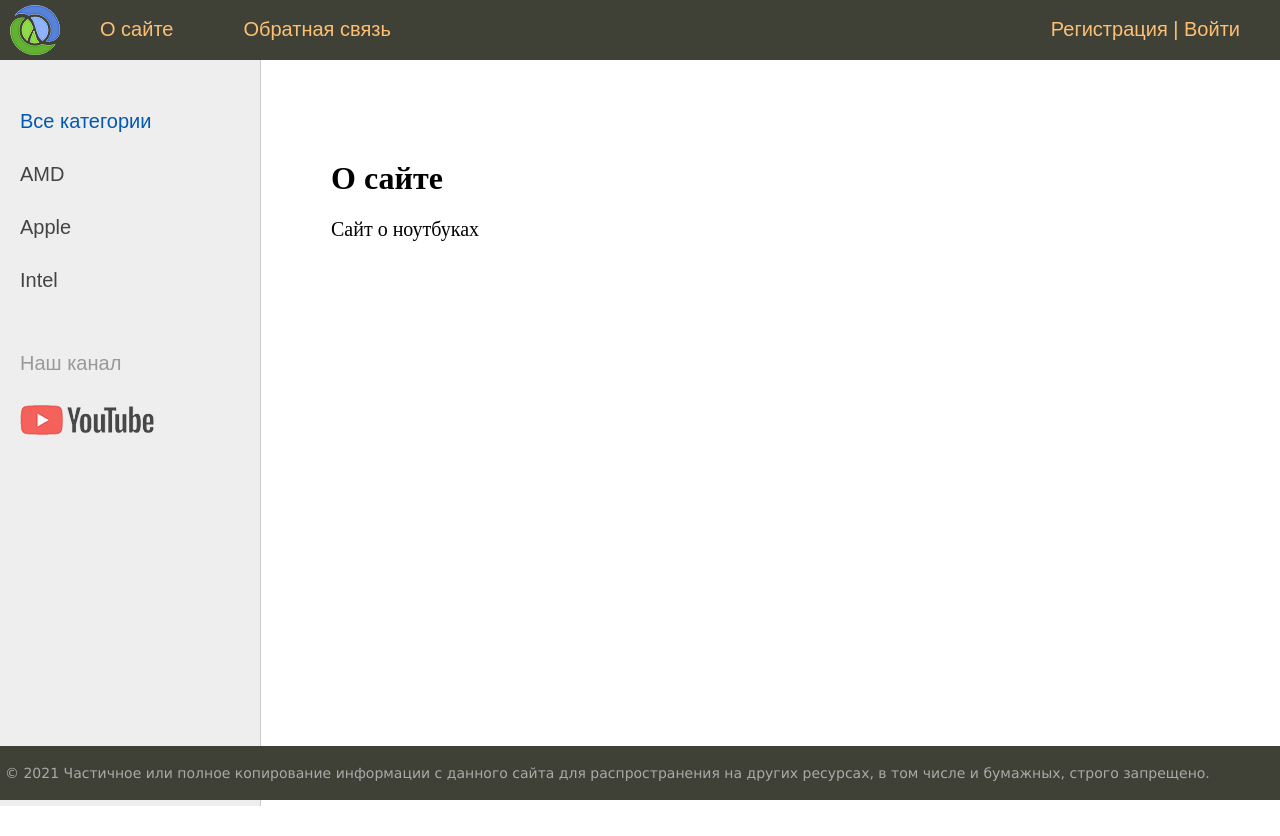
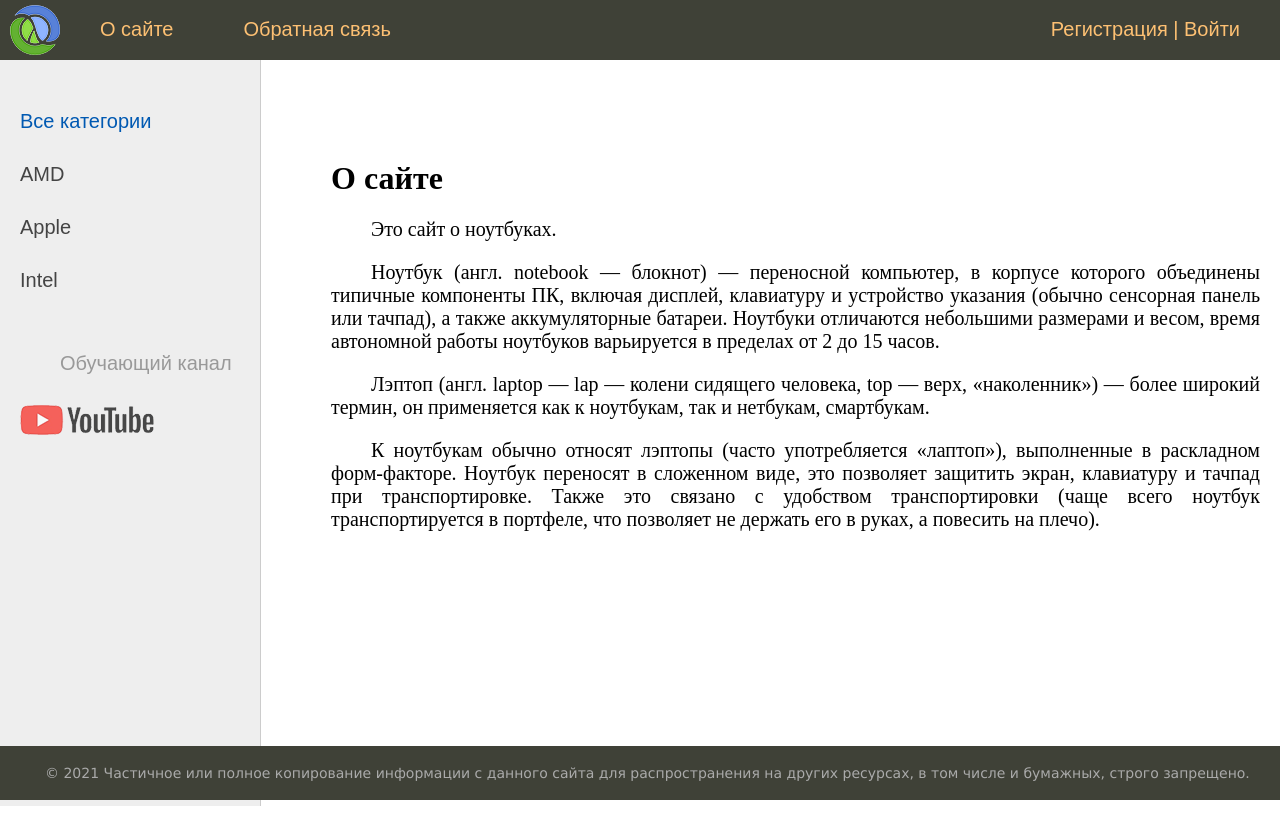
Before and after one commit to Taras54321/Django-Project, a Django app: page /about_us/ in a window 1280 px wide. Run offline with Django 3.2, Linux system fonts and the light colour scheme; data comes from the database, SQL or seed files in the repository; both versions use the stored data as it was after the commit.

Commit message:
made title() and cat_selected() in views.py and remade about_us.html

```diff
--- a/main/forms.py
+++ b/main/forms.py
@@ -3,16 +3,16 @@ from django.contrib.auth.forms import UserCreationForm, AuthenticationForm
 from django.contrib.auth.models import User
 from django.core.exceptions import ValidationError
 from captcha.fields import CaptchaField
+from main.models import Category
 
 
 class AddPostForm(forms.Form):
-    CHOICES = (('0', 'Категория не выбрана'), ('1', 'AMD'), ('2', 'Intel'))
     title = forms.CharField(label='Название', max_length=255, widget=forms.TextInput(attrs={'class': 'form-input'}))
     slug = forms.SlugField(label='URL', max_length=255)
     content = forms.CharField(label='Описание', widget=forms.Textarea(attrs={'cols': 60, 'rows': 10}))
     photo = forms.ImageField(label='Фото')
     in_stock = forms.BooleanField(label='В наличии')
-    cat = forms.ChoiceField(label='Категория', choices=CHOICES)
+    cat = forms.ChoiceField(label='Категория', choices=Category.objects.values_list('id', 'name'))
     price = forms.CharField(label='Цена', max_length=20)
 
     def clean_title(self):
--- a/main/models.py
+++ b/main/models.py
@@ -22,7 +22,7 @@ class Notebook(models.Model):
     class Meta:
         verbose_name = 'Ноутбук'
         verbose_name_plural = 'Ноутбуки'
-        ordering = ['price', 'title']
+        ordering = ['title', 'price']
 
 
 class Category(models.Model):
--- a/main/templates/main/about_us.html
+++ b/main/templates/main/about_us.html
@@ -1,6 +1,20 @@
 {% extends 'main/base.html' %}
 
 {% block content %}
+
 <h1>{{title}}</h1>
-<p>Сайт о ноутбуках</p>
+
+<style> p { text-indent: 40px; text-align: justify; }</style>
+<p>Это сайт о ноутбуках.</p>
+<p>Ноутбук (англ. notebook — блокнот) — переносной компьютер, в корпусе которого объединены типичные компоненты ПК,
+включая дисплей, клавиатуру и устройство указания (обычно сенсорная панель или тачпад), а также аккумуляторные батареи.
+Ноутбуки отличаются небольшими размерами и весом, время автономной работы ноутбуков варьируется в пределах от 2 до 15
+часов.</p>
+<p>Лэптоп (англ. laptop — lap — колени сидящего человека, top — верх, «наколенник») — более широкий термин, он
+применяется как к ноутбукам, так и нетбукам, смартбукам.</p>
+<p>К ноутбукам обычно относят лэптопы (часто употребляется «лаптоп»), выполненные в раскладном форм-факторе. Ноутбук
+переносят в сложенном виде, это позволяет защитить экран, клавиатуру и тачпад при транспортировке. Также это связано с
+удобством транспортировки (чаще всего ноутбук транспортируется в портфеле, что позволяет не держать его в руках, а
+повесить на плечо).</p>
+
 {% endblock %}
--- a/main/templates/main/base.html
+++ b/main/templates/main/base.html
@@ -1,12 +1,12 @@
+<!DOCTYPE html>
 {% load static %}
 {% load main_tags %}
-<!DOCTYPE html>
 <html>
 <head>
 	<title>{{title}}</title>
 	<link type="text/css" href="{% static 'main/css/styles.css' %}" rel="stylesheet" />
 	<meta http-equiv="Content-Type" content="text/html; charset=utf-8">
-	<link rel="shortcut icon" href="{% static 'main/images/main.ico' %}" type="image/x-icon" />
+	<link rel="shortcut icon" href="{% static 'main/images/main1.ico' %}" type="image/x-icon" />
 	<meta name="viewport" content="width=device-width, initial-scale=1.0">
 </head>
 <body>
@@ -45,12 +45,12 @@
 			    {% if c.pk == cat_selected %}
 		    	    <li class="selected">{{c.name}}</li>
 			    {% else %}
-		    	<li><a href="{{ c.get_absolute_url }}">{{c.name}}</a> </li>
+		    	    <li><a href="{{ c.get_absolute_url }}">{{c.name}}</a></li>
 			    {% endif %}
 		    {% endif %}
 		{% endfor %}
 		<li class="share">
-		<p>Наш канал</p>
+		<p>Обучающий канал</p>
 		<a class="share-yt" href="https://www.youtube.com/channel/UClJzWfGWuGJL2t-3dYKcHTA/playlists" target="_blank" rel="nofollow"></a>
 		</li>
 	</ul>
@@ -70,7 +70,7 @@
 			<ul>
 				{% if page_obj.has_previous %}
 					<li class="page-num">
-						<a href="?page={{ page_obj.previous_page_number }}">&lt;</a>
+						<a href="?page={{ page_obj.previous_page_number }}">&lt;-</a>
 					</li>
 				{% endif %}
 				{% for p in paginator.page_range %}
@@ -84,7 +84,7 @@
 				{% endfor %}
 				{% if page_obj.has_next %}
 					<li class="page-num">
-						<a href="?page={{ page_obj.next_page_number }}">&gt;</a>
+						<a href="?page={{ page_obj.next_page_number }}">-&gt;</a>
 					</li>
 				{% endif %}
 			</ul>
--- a/main/templates/main/post.html
+++ b/main/templates/main/post.html
@@ -8,4 +8,5 @@
 {% endif %}
 
 {{post.content|linebreaks}}
+<h1>{{post.price|linebreaks}}</h1>
 {% endblock %}
--- a/main/templatetags/main_tags.py
+++ b/main/templatetags/main_tags.py
@@ -5,11 +5,11 @@ register = template.Library()
 
 
 @register.simple_tag(name='getcats')
-def get_categories(filter=None):
-    if not filter:
+def get_categories(filter1=None):
+    if not filter1:
         return Category.objects.all()
     else:
-        return Category.objects.filter(pk=filter)
+        return Category.objects.filter(pk=filter1)
 
 
 @register.inclusion_tag('main/list_categories.html')
--- a/main/urls.py
+++ b/main/urls.py
@@ -1,6 +1,5 @@
 from django.urls import path
 # from django.views.decorators.cache import cache_page
-# from . import views
 from .views import *
 
 urlpatterns = [
--- a/main/utils.py
+++ b/main/utils.py
@@ -17,11 +17,9 @@ class DataMixin:
             user_menu.pop(1)
         context['menu'] = user_menu
         context['cats'] = cats
-        if 'cat_selected' not in context:
-            context['cat_selected'] = 0
         return context
 
     def get_context_data(self, **kwargs):
         context = super().get_context_data(**kwargs)
-        c_def = self.get_user_context(title=self.title)
+        c_def = self.get_user_context(title=self.title, cat_selected=self.cat_selected)
         return dict(list(context.items()) + list(c_def.items()))
--- a/main/views.py
+++ b/main/views.py
@@ -5,6 +5,7 @@ from django.http import HttpResponseNotFound
 from django.urls import reverse_lazy
 from django.views.generic import ListView, DetailView, CreateView, FormView
 from django.contrib.auth.mixins import LoginRequiredMixin
+from django.views.generic.detail import SingleObjectMixin
 
 from .forms import AddPostForm, RegisterUserForm, LoginUserForm, ContactForm
 from .utils import *
@@ -14,6 +15,7 @@ class NotebookHome(DataMixin, ListView):
     template_name = 'main/index.html'
     context_object_name = 'notebooks'
     title = 'Главная страница'
+    cat_selected = 0
 
     def get_queryset(self):
         return Notebook.objects.filter(in_stock=True).select_related('cat')
@@ -26,6 +28,7 @@ class AddPage(LoginRequiredMixin, DataMixin, FormView):
     login_url = reverse_lazy('home')
     raise_exception = True
     title = 'Добавление товара'
+    cat_selected = 0
 
 
 class ShowPost(DataMixin, DetailView):
@@ -33,15 +36,24 @@ class ShowPost(DataMixin, DetailView):
     template_name = 'main/post.html'
     slug_url_kwarg = 'post_slug'
     context_object_name = 'post'
-    title = Notebook.objects.filter()
+    cat_selected = 0
+    # title = SingleObjectMixin.get_object()
+
+    def title(self):
+        return Notebook.objects.get(slug=self.kwargs['post_slug'])
 
 
 class NotebookCategory(DataMixin, ListView):
-    # model = Category
+    model = Category
     template_name = 'main/index.html'
     context_object_name = 'notebooks'
     allow_empty = False
-    title = 'Категория - ' + str(Category.objects.filter())
+
+    def cat_selected(self):
+        return Category.objects.get(slug=self.kwargs['cat_slug']).pk
+
+    def title(self):
+        return 'Категория - ' + str(Category.objects.get(slug=self.kwargs['cat_slug']))
 
     def get_queryset(self):
         return Notebook.objects.filter(cat__slug=self.kwargs['cat_slug'],
@@ -53,6 +65,7 @@ class RegisterUser(DataMixin, CreateView):
     template_name = 'main/register.html'
     success_url = reverse_lazy('login')
     title = 'Регистрация'
+    cat_selected = 0
 
     def form_valid(self, form):
         user = form.save()
@@ -64,6 +77,7 @@ class LoginUser(DataMixin, LoginView):
     form_class = LoginUserForm
     template_name = 'main/login.html'
     title = 'Авторизация'
+    cat_selected = 0
 
     def get_success_url(self):
         return reverse_lazy('home')
@@ -74,6 +88,7 @@ class ContactFormView(DataMixin, FormView):
     template_name = 'main/contact.html'
     success_url = reverse_lazy('home')
     title = 'Обратная связь'
+    cat_selected = 0
 
     def form_valid(self, form):
         print(form.cleaned_data)
@@ -85,6 +100,7 @@ class AboutUsView(DataMixin, ListView):
     paginate_by = None
     template_name = 'main/about_us.html'
     title = 'О сайте'
+    cat_selected = 0
 
 
 def logout_user(request):
```
Also changed, not shown: main/admin.py (+4 -4 lines), db.sqlite3, main/migrations/0003_alter_notebook_options.py (added), main/static/main/images/logo1.png (added), main/static/main/images/main1.ico (added), media/photos/MacBook.jpg (added), 1 other file. Lines whose indentation alone changed are shown as unchanged.
